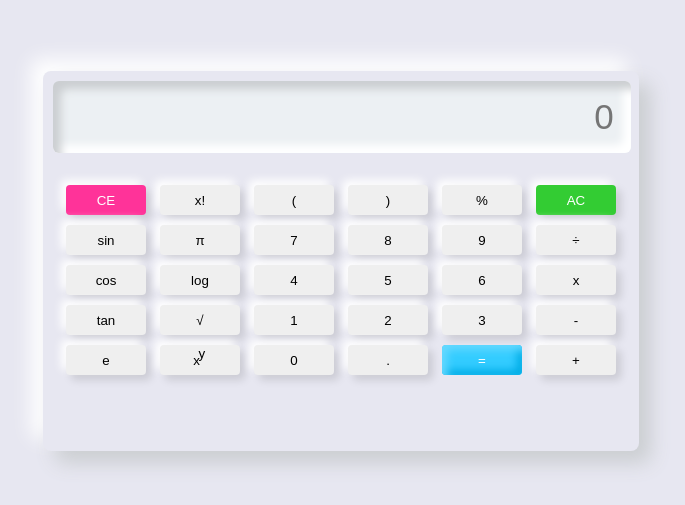
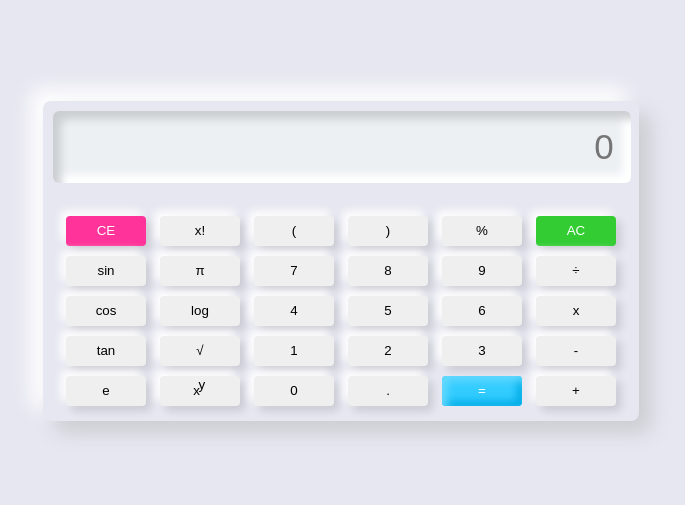
Before and after one commit to mraryant/Calculator, a plain HTML site: page index.html in a window 1280 px wide. Shown: the part 139-644 px from the top of the page, without its empty margins (299-984 px from the left). Drawn offline with Linux system fonts and the light colour scheme.

Commit message:
css .container height vh to %

```diff
--- a/Calci.css
+++ b/Calci.css
@@ -1,6 +1,6 @@
 body{
     padding: 0;
-    margin: 0;
+    margin: 0 ;
     display: flex;
     justify-content: center;
     align-items: center;
@@ -11,7 +11,7 @@ body{
 .container
 {
     width: 45%;
-    height:45vh;
+    height:45%;
     padding: 10px;
     border-radius: 8px;
     box-shadow:12px 12px 20px #cbced1,
```
Also changed, not shown: index.html (+1 -0 lines).
